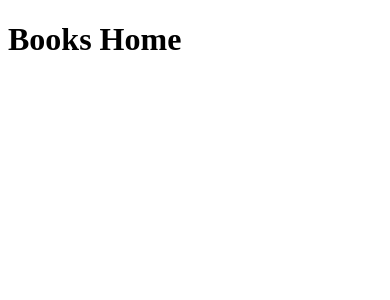
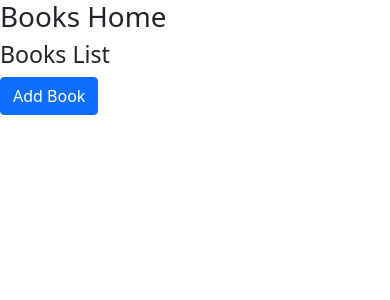
Before and after one commit to josiahphua/django_bookstore_sei29, a Django app: page / in a window 390 px wide. Shown: the top 300 px of the page. Run offline with Django 3.2, Linux system fonts and the light colour scheme; data that the repository does not hold is empty.

Commit message:
completed basick setup

```diff
--- a/books/templates/books/base.html
+++ b/books/templates/books/base.html
@@ -4,6 +4,7 @@
     <meta charset="UTF-8">
     <meta http-equiv="X-UA-Compatible" content="IE=edge">
     <meta name="viewport" content="width=device-width, initial-scale=1.0">
+    <link href="https://cdn.jsdelivr.net/npm/bootstrap@5.0.2/dist/css/bootstrap.min.css" rel="stylesheet" integrity="sha384-EVSTQN3/azprG1Anm3QDgpJLIm9Nao0Yz1ztcQTwFspd3yD65VohhpuuCOmLASjC" crossorigin="anonymous">
     <title>Document</title>
 </head>
 <body>
--- a/books/templates/books/index.html
+++ b/books/templates/books/index.html
@@ -1,5 +1,31 @@
 {% extends 'books/base.html' %}
 
 {% block content %}
-<h1>Books Home </h1>
+<h1>Books Home</h1>
+<div class="row">
+  <div class="col-md-7">
+    <h3>Books List</h3>
+    <div class="row">
+      {% for book in booksList %}
+      <div class="col-12 col-md-3">
+        <div class="card">
+          <img class="card-img-top" src="{{book.cover_photo.url}}" />
+          <div class="card-body">
+            <div class="card-subtitle">{{book.title}}</div>
+            <div class="text-muted">{{book.created_at | timesince}}</div>
+          </div>
+
+        </div>
+      </div>
+
+      {% endfor %}
+    </div>
+  </div>
+  <div class="col-md-5">
+    <form method="post">
+      {{form}}
+      <button class="btn btn-primary" type="submit">Add Book</button>
+    </form>
+  </div>
+</div>
 {% endblock content %}
--- a/books/views.py
+++ b/books/views.py
@@ -1,5 +1,10 @@
+from books.models import Book
 from django.shortcuts import render
 
 # Create your views here.
 def books_index(request):
-    return render(request, "books/index.html")
+
+    books = Book.objects.all()
+
+    context = { "booksList": books}
+    return render(request, "books/index.html", context)
```
